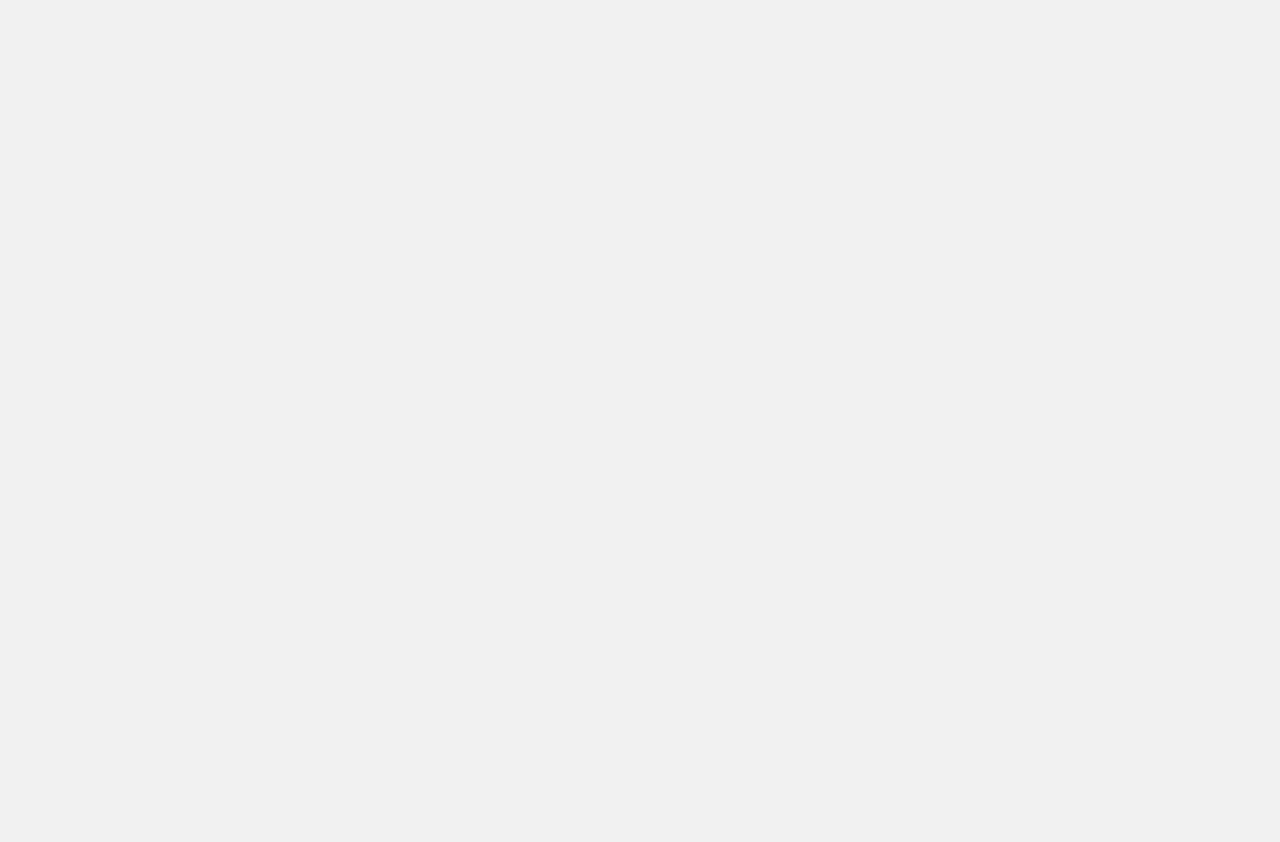
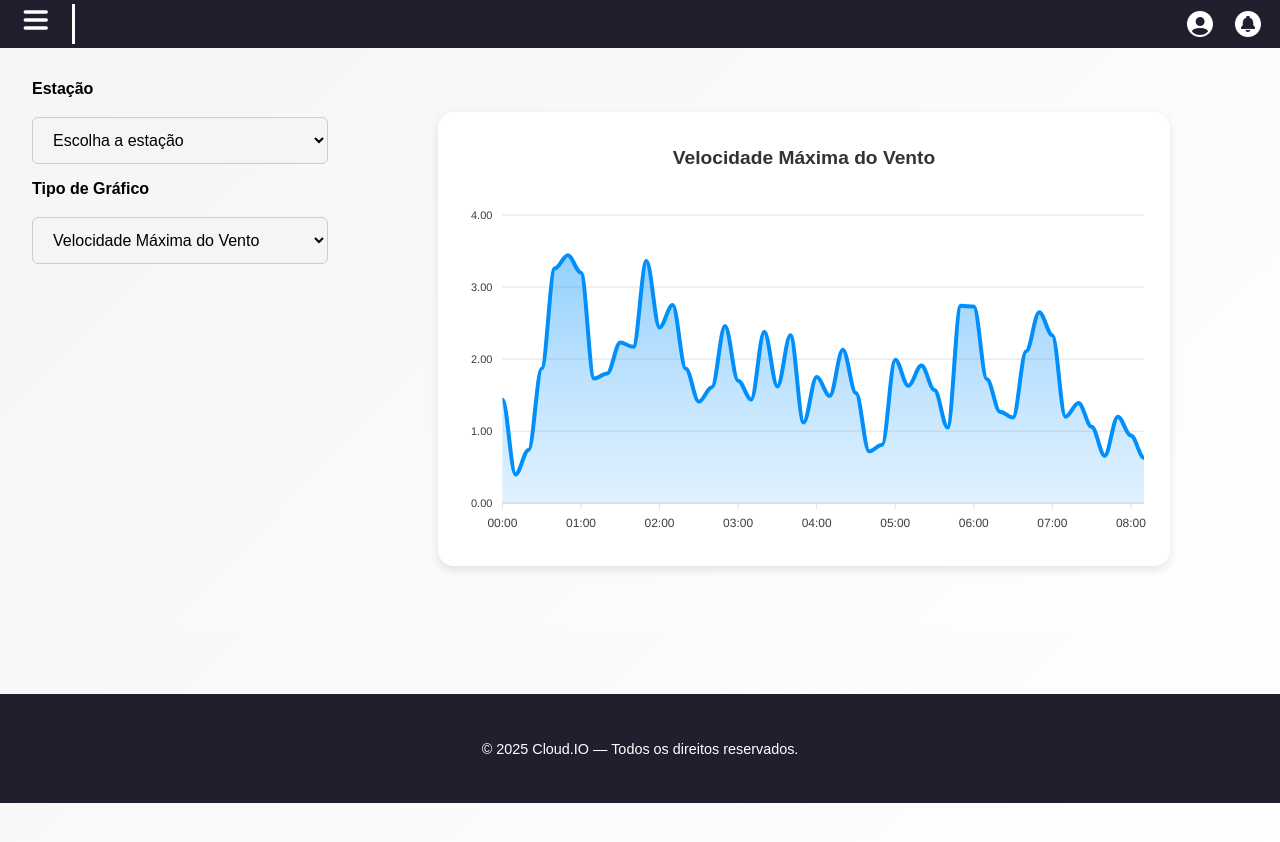
Before and after one commit to AndreHVentura/Cloud.io, a React (Create React App) app in the folder front/: page /grafico in a window 1280 px wide. Before the commit this address had no page. Shown: the top 842 px of the page. Before the commit the page ends 800 px from the top, so only its background shows below. Built offline with nearby package versions, Linux system fonts and the light colour scheme; what @react-pdf/renderer would draw is missing.

Commit message:
feat: modificação na navbar e criação das abas clima e graficos

```diff
--- a/front/src/App.tsx
+++ b/front/src/App.tsx
@@ -8,7 +8,8 @@ import GlobalStyle from "./styles/globalStyle";
 import MainLayout from "./layouts/MainLayout";
 import Cadastro from "./pages/Cadastro";
 import Login from "./pages/Login";
-import Home from "./pages/Home";
+import Clima from "./pages/Clima";
+import Grafico from "./pages/Graficos";
 import HomePage from "./pages/Pagina_Inicial";
 import Alerta from "./pages/Alerta";
 import Historico from "./pages/Historico";
@@ -46,7 +47,8 @@ function InnerApp() {
             <Route path="/alert" element={<MainLayout><AlertsP /></MainLayout>} />
             <Route path="/homepage" element={<MainLayout><HomePage /></MainLayout>} />
             <Route path="/climate" element={<MainLayout><Climate /></MainLayout>} />
-            <Route path="/home" element={<MainLayout><Home /></MainLayout>} />
+            <Route path="/clima" element={<MainLayout><Clima /></MainLayout>} />
+            <Route path="/grafico" element={<MainLayout><Grafico /></MainLayout>} />
             <Route path="/history" element={<MainLayout><Historico /></MainLayout>} />
             <Route path="/alerts" element={<MainLayout><Alerta /></MainLayout>} />
 
--- /dev/null
+++ b/front/src/components/perfil/ClimaContent.tsx
@@ -0,0 +1,74 @@
+import styled from "styled-components";
+import TempWidget from "../widgets/TempWidget";
+import HumWidget from "../widgets/HumWidget";
+import PressWidget from "../widgets/PressWidget";
+import SolarRadiationWidget from "../widgets/SolarRadiationWidget";
+import ClimaSearch from "../pagina/ClimaSearch";
+import WeatherMap from "../pagina/WeatherMap";
+import Footer from "../pagina/Footer";
+
+
+export default function ClimaContent() {
+    return(
+      <Container>
+        <Main>
+          <MainDiv>
+            <ClimaSearch />
+            <ContentRow>
+              <WidgetsContainer>
+                <TempWidget />
+                <HumWidget />
+                <PressWidget />
+                <SolarRadiationWidget />
+              </WidgetsContainer>
+              <MapContainer>
+                <WeatherMap />
+              </MapContainer>
+            </ContentRow>
+          </MainDiv>
+        </Main>
+        <Footer />
+      </Container>
+    );
+  };
+
+const Container = styled.div`
+  color: ${({ theme }) => theme.text};
+  min-height: 100vh;
+  font-family: "Poppins", sans-serif;
+  background: ${({ theme }) => theme.body};
+`;
+
+const Main = styled.main`
+  min-height: 100vh;
+  display: flex;
+  justify-content: center;
+  padding: 4rem;
+  background: ${({ theme }) => theme.body};
+`;
+
+const MainDiv = styled.div`
+  max-width: 1200px;
+  width: 100%;
+`;
+
+const ContentRow = styled.div`
+  display: flex;
+  gap: 2rem;
+  align-items: flex-start;
+`;
+
+const MapContainer = styled.div`
+  flex: 2;
+  max-width: 900px;
+  height: 700px;
+  border-radius: 12px;
+  overflow: hidden;
+`;
+
+const WidgetsContainer = styled.div`
+  display: grid;
+  grid-template-columns: repeat(2, 1fr); // 2 colunas
+  gap: 1rem;
+  flex: 1;
+`;
--- /dev/null
+++ b/front/src/components/perfil/GraficoContent.tsx
@@ -0,0 +1,137 @@
+import { useState } from "react";
+import styled from "styled-components";
+import Graficsmodels from "../../components/pagina/graphicsmodel";
+import Footer from "../pagina/Footer";
+
+export default function GraficsContent() {
+  const [selectedStation, setSelectedStation] = useState<
+    "station1" | "station2" | "station3" | ""
+  >("");
+
+  const [selectedChart, setSelectedChart] = useState<
+    "maxVel" | "dirVel" | "vel" | "onda" | "nivel"
+  >("maxVel");
+
+  return (
+    <Container>
+      <Content>
+        <Sidebar>
+          <SelectGroup>
+            <Label>Estação</Label>
+            <Select
+              value={selectedStation}
+              onChange={(e) =>
+                setSelectedStation(
+                  e.target.value as "station1" | "station2" | "station3"
+                )
+              }
+            >
+              <option value="" disabled>
+                Escolha a estação
+              </option>
+              <option value="station1">Estação 1</option>
+              <option value="station2">Estação 2</option>
+              <option value="station3">Estação 3</option>
+            </Select>
+            <Label>Tipo de Gráfico</Label>
+            <Select
+              value={selectedChart}
+              onChange={(e) =>
+                setSelectedChart(
+                  e.target.value as
+                    | "maxVel"
+                    | "dirVel"
+                    | "vel"
+                    | "onda"
+                    | "nivel"
+                )
+              }
+            >
+              <option value="maxVel">Velocidade Máxima do Vento</option>
+              <option value="dirVel">Direção do Vento</option>
+              <option value="vel">Velocidade do Vento</option>
+              <option value="onda">Altura da Onda</option>
+              <option value="nivel">Nível do Reservatório</option>
+            </Select>
+            {selectedStation && (
+              <StationTitle>
+                {selectedStation === "station1"
+                  ? "Estação 1"
+                  : selectedStation === "station2"
+                  ? "Estação 2"
+                  : "Estação 3"}
+              </StationTitle>
+            )}
+          </SelectGroup>
+        </Sidebar>
+        <GraphArea>
+          <Graficsmodels chartType={selectedChart} station={selectedStation} />
+        </GraphArea>
+      </Content>
+      <Footer />
+    </Container>
+  );
+}
+
+const Container = styled.div`
+  background: ${({ theme }) => theme.backgroundGradient};
+  color: ${({ theme }) => theme.text};
+  min-height: 100vh;
+  font-family: "Poppins", sans-serif;
+`;
+
+const Content = styled.div`
+  background: ${({ theme }) => theme.backgroundGradient};
+  color: ${({ theme }) => theme.text};
+  display: flex;
+  flex-direction: row;
+  padding: 2rem;
+  gap: 2rem;
+  justify-content: space-between;
+`;
+
+const GraphArea = styled.div`
+  flex: 3;
+`;
+
+const Sidebar = styled.div`
+  flex: 1;
+  display: flex;
+  flex-direction: column;
+  align-items: flex-start;
+`;
+
+const StationTitle = styled.h2`
+  margin-top: 1rem;
+  color: ${({ theme }) => theme.text};
+  font-size: 1.2rem;
+  font-weight: bold;
+`;
+
+const SelectGroup = styled.div`
+  display: flex;
+  flex-direction: column;
+  width: 100%;
+  gap: 1rem;
+`;
+
+const Label = styled.label`
+  color: ${({ theme }) => theme.text};
+  font-weight: 600;
+  margin-bottom: 0.2rem;
+`;
+
+const Select = styled.select`
+  padding: 0.8rem 1rem;
+  border-radius: 6px;
+  border: 1px solid #ccc;
+  font-size: 1rem;
+  background-color: ${({ theme }) => theme.widgetBackground};
+  color: ${({ theme }) => theme.text};
+
+  &:focus {
+    outline: none;
+    border-color: #21eb79;
+    box-shadow: 0 0 0 2px rgba(92, 246, 202, 0.3);
+  }
+`;
--- a/front/src/components/perfil/Navbar.tsx
+++ b/front/src/components/perfil/Navbar.tsx
@@ -61,9 +61,15 @@ export default function NavBar({ isOpen }: { isOpen: boolean }) {
           {isOpen && (
             <NavContent>
               <motion.div variants={item}>
-                <NavLink to="/home">
-                  <IonStyledIcon icon={Icons.home} />
-                  <span>Inicio</span>
+                <NavLink to="/clima">
+                  <IonStyledIcon icon={Icons.partlySunny} />
+                  <span>Clima</span>
+                </NavLink>
+              </motion.div>
+              <motion.div variants={item}>
+                <NavLink to="/grafico">
+                  <IonStyledIcon icon={Icons.statsChart} />
+                  <span>Gráficos</span>
                 </NavLink>
               </motion.div>
 
@@ -81,28 +87,6 @@ export default function NavBar({ isOpen }: { isOpen: boolean }) {
                 </NavLink>
               </motion.div>
 
-              <motion.div variants={item}>
-                <NavLink to="/settings">
-                  <IonStyledIcon icon={Icons.settingsSharp} />
-                  <span>Configurações</span>
-                </NavLink>
-              </motion.div>
-
-              <BottomLinks>
-                <motion.div variants={item}>
-                  <NavLink to="/about">
-                    <IonStyledIcon icon={Icons.informationCircle} />
-                    <span>Sobre</span>
-                  </NavLink>
-                </motion.div>
-
-                <motion.div variants={item}>
-                  <NavLink to="/">
-                    <IonStyledIcon icon={Icons.logOut} />
-                    <span>Sair</span>
-                  </NavLink>
-                </motion.div>
-              </BottomLinks>
             </NavContent>
           )}
         </AnimatePresence>
@@ -135,7 +119,7 @@ const NavContainer = styled(motion.nav)`
     left: 0;
     bottom: 0;
     width: 100%;
-    background: #191919;
+    background: #1f1f2e;
   }
 `
 
@@ -166,8 +150,3 @@ const IonStyledIcon = styled(IonIcon)`
   margin-left: 0em;
   margin-right: 1rem;
 `;
-
-const BottomLinks = styled.div`
-  margin-top: auto;
-  padding-bottom: 3rem;
-`
--- a/front/src/components/perfil/Topbar.tsx
+++ b/front/src/components/perfil/Topbar.tsx
@@ -1,7 +1,5 @@
 import styled from "styled-components";
 import { motion } from "framer-motion";
-import { IonIcon } from './Icons';
-import { Icons } from "./Icons";
 import Notificacao from "./Notificacao";
 import UsuarioDropdown from "./UsuarioDropdown"; // Importar o componente que criamos
 import { useAuth } from "../../contexts/AuthContext";
@@ -64,7 +62,7 @@ const MenuToggle = ({ toggle, isOpen }: { toggle: () => void, isOpen: boolean })
 );
 
 const Upperdiv = styled.div`
-  background-color: #191919;
+  background-color: #1f1f2e;
   height: 3rem;
   display: flex;
   flex-direction: row-reverse;
@@ -76,18 +74,12 @@ const Upperdiv = styled.div`
   z-index: 3;
 `;
 
-const IonStyledIcon = styled(IonIcon)`
-  font-size: 2rem;
-  margin-left: 1rem;
-  margin-right: 0.5rem;
-`;
-
 const P = styled.p`
   margin: 0 1rem;
 `;
 
 const Button = styled.button`
-  background-color: #191919;
+  background-color: #1f1f2e;
   border-top-right-radius: 10px;
   border-top-left-radius: 10px;
   border-bottom-left-radius: 10px;
@@ -98,14 +90,6 @@ const Button = styled.button`
   cursor: pointer;
   padding: 0.3rem 0;
   color: white;
-
-  &:hover {
-    background-color: #373739;
-    border-top-right-radius: 10px;
-    border-top-left-radius: 10px;
-    border-bottom-left-radius: 10px;
-    border-bottom-right-radius: 10px;
-  }
 `;
 
 const ToggleDiv = styled.div`
--- a/front/src/components/perfil/UsuarioDropdown.tsx
+++ b/front/src/components/perfil/UsuarioDropdown.tsx
@@ -46,7 +46,7 @@ export default function UsuarioDropdown() {
       </DropdownBtn>
       <DropdownMenu className={isOpen ? "show" : "hide"} ref={dropdownRef}>
         <MenuItem>
-          <IonIcon icon={Icons.home} /> <span>Meu Perfil</span>
+          <IonIcon icon={Icons.person} /> <span>Meu Perfil</span>
         </MenuItem>
         <MenuItem onClick={() => navigate("/settings")}>
           <IonIcon icon={Icons.settingsSharp} /> <span>Configurações</span>
--- /dev/null
+++ b/front/src/pages/Clima.tsx
@@ -0,0 +1,17 @@
+import { useState } from "react";
+import NavBar from "../components/perfil/Navbar";
+import TopBar from "../components/perfil/Topbar";
+import ClimaContent from "../components/perfil/ClimaContent";
+
+export default function Clima() {
+  const [isNavOpen, setIsNavOpen] = useState(false);
+  const toggleNav = () => setIsNavOpen(!isNavOpen);
+
+  return (
+      <>
+        <NavBar isOpen={isNavOpen} />
+        <TopBar helper={toggleNav} isNavOpen={isNavOpen} />
+        <ClimaContent />
+      </>
+  );
+}
--- /dev/null
+++ b/front/src/pages/Graficos.tsx
@@ -0,0 +1,17 @@
+import { useState } from "react";
+import NavBar from "../components/perfil/Navbar";
+import TopBar from "../components/perfil/Topbar";
+import GraficsContent from "../components/perfil/GraficoContent";
+
+export default function Grafico() {
+  const [isNavOpen, setIsNavOpen] = useState(false);
+  const toggleNav = () => setIsNavOpen(!isNavOpen);
+
+  return (
+      <>
+        <NavBar isOpen={isNavOpen} />
+        <TopBar helper={toggleNav} isNavOpen={isNavOpen} />
+        <GraficsContent />
+      </>
+  );
+}
--- a/front/src/pages/Login.tsx
+++ b/front/src/pages/Login.tsx
@@ -40,7 +40,7 @@ const Login: React.FC = () => {
       console.log('Login bem-sucedido:', response.data);
       localStorage.setItem('token', response.data.token);
       login(response.data.token, response.data.user);
-      navigate('/home');
+      navigate('/clima');
     } catch (error) {
       console.error('Erro ao fazer login:', error);
       alert('Credenciais inválidas ou erro no servidor.');
```
Also changed, not shown: front/src/components/perfil/HomeContent.tsx (deleted, +0 -48 lines), front/src/components/perfil/Icons.tsx (+8 -2 lines), front/src/pages/Home.tsx (deleted, +0 -17 lines).
